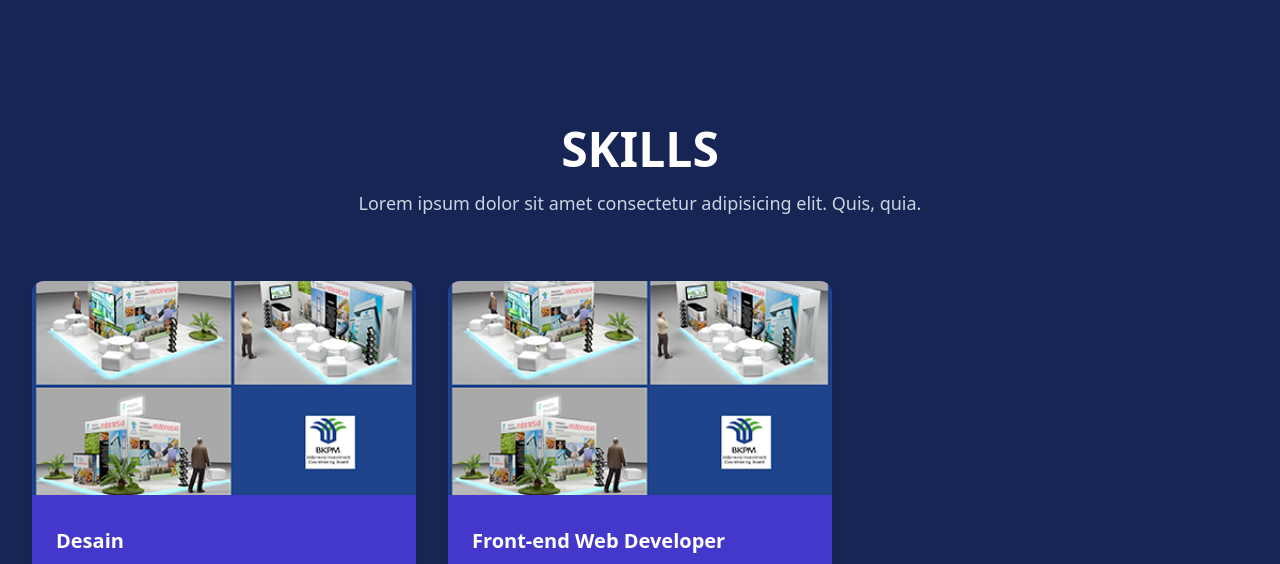
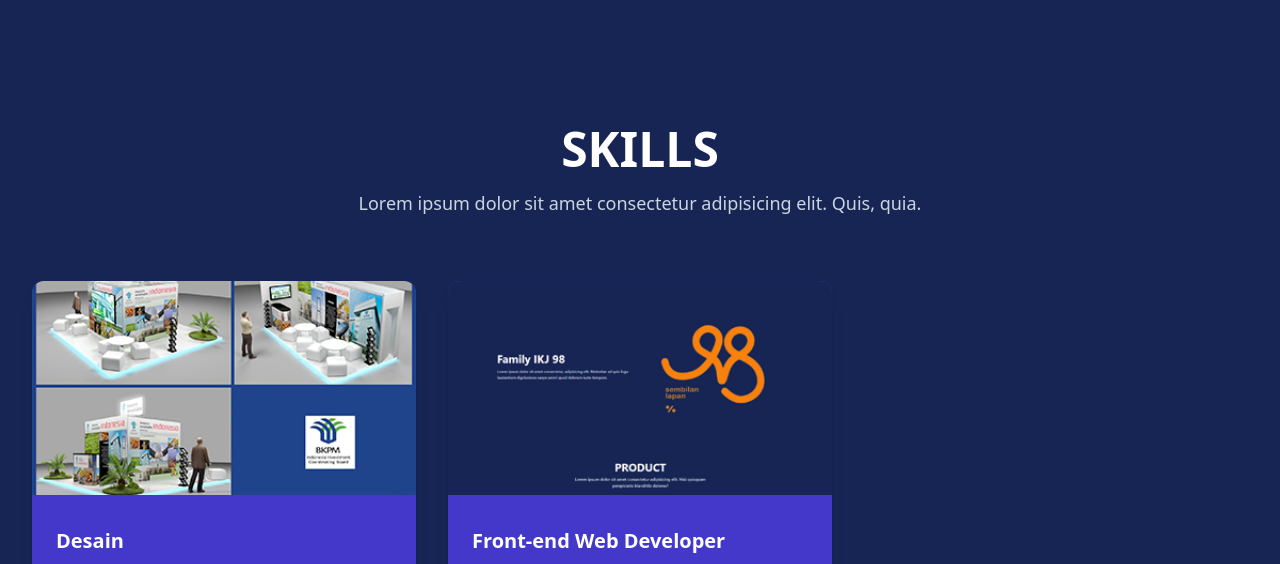
Before and after one commit to milanlizriadi/ikj-98, a website: page index.html in a window 1280 px wide. Shown: the part 1464-2028 px from the top of the page. Drawn offline with Linux system fonts and the light colour scheme.

Commit message:
Updated Skills Section

```diff
--- a/index.html
+++ b/index.html
@@ -275,8 +275,8 @@
           <div class="w-full px-4 lg:w-1/2 xl:w-1/3">
             <div class="mb-10 overflow-hidden rounded-xl bg-light shadow-lg">
               <img
-                src="dist/img/skills/david-desain.png"
-                alt="Desain"
+                src="dist/img/skills/front-end-web.png"
+                alt="Front-end Web Developer"
                 class="w-full"
               />
               <div class="py-8 px-6">
```
Also changed, not shown: dist/img/skills/front-end-web.png (added).
